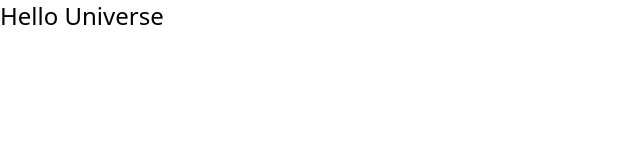
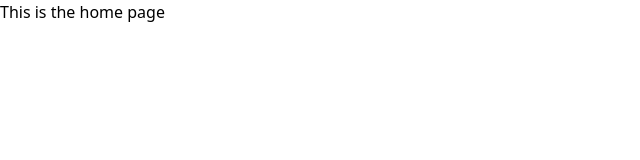
Before and after one commit to txbounds/realtor-clone-v2, a React (Create React App) app: page / in a window 1280 px wide. Shown: the top 160 px of the page, without its empty margins (0-640 px from the left). Built offline with nearby package versions, Linux system fonts and the light colour scheme.

Commit message:
Added pages and Routes

```diff
--- a/package.json
+++ b/package.json
@@ -8,6 +8,8 @@
     "@testing-library/user-event": "^13.5.0",
     "react": "^18.2.0",
     "react-dom": "^18.2.0",
+    "react-router": "^6.6.1",
+    "react-router-dom": "^6.6.1",
     "react-scripts": "5.0.1",
     "web-vitals": "^2.1.4"
   },
--- a/src/App.js
+++ b/src/App.js
@@ -1,3 +1,10 @@
+import { BrowserRouter as Router, Routes, Route } from "react-router-dom";
+import ForgotPassword from "./pages/ForgotPassword";
+import Home from "./pages/Home";
+import Offers from "./pages/Offers";
+import Profile from "./pages/Profile";
+import SignIn from "./pages/SignIn";
+import SignUp from "./pages/SignUp";
 
 
 
@@ -5,7 +12,19 @@
   return (
    <>
 
-   <h1 className='text-2xl'>Hello Universe</h1>
+<Router>
+<Routes>
+
+<Route path="/" element={<Home/>}></Route>
+<Route path="/offers" element={<Offers/>}></Route>
+<Route path="/sign-in" element={<SignIn/>}></Route>
+<Route path="/sign-up" element={<SignUp/>}></Route>
+<Route path="/profile" element={<Profile/>}></Route>
+<Route path="/forgot-password" element={<ForgotPassword/>}></Route>
+
+</Routes>
+
+</Router>
    </>
 
   );
--- /dev/null
+++ b/src/pages/ForgotPassword.jsx
@@ -0,0 +1,9 @@
+import React from 'react'
+
+function ForgotPassword() {
+  return (
+    <div>ForgotPassword</div>
+  )
+}
+
+export default ForgotPassword
--- /dev/null
+++ b/src/pages/Home.jsx
@@ -0,0 +1,11 @@
+import React from 'react'
+
+export default function Home() {
+  return (
+    <div>
+
+<p>This is the home page</p>
+
+    </div>
+  )
+}
--- /dev/null
+++ b/src/pages/Offers.jsx
@@ -0,0 +1,9 @@
+import React from 'react'
+
+function Offers() {
+  return (
+    <div>Offers</div>
+  )
+}
+
+export default Offers
--- /dev/null
+++ b/src/pages/Profile.jsx
@@ -0,0 +1,9 @@
+import React from 'react'
+
+function Profile() {
+  return (
+    <div>Profile</div>
+  )
+}
+
+export default Profile
--- /dev/null
+++ b/src/pages/SignIn.jsx
@@ -0,0 +1,9 @@
+import React from 'react'
+
+function SignIn() {
+  return (
+    <div>SignIn</div>
+  )
+}
+
+export default SignIn
--- /dev/null
+++ b/src/pages/SignUp.jsx
@@ -0,0 +1,9 @@
+import React from 'react'
+
+function SignUp() {
+  return (
+    <div>SignUp</div>
+  )
+}
+
+export default SignUp
```
Also changed, not shown: 1 other file (tests, documents, lock files or other folders).
